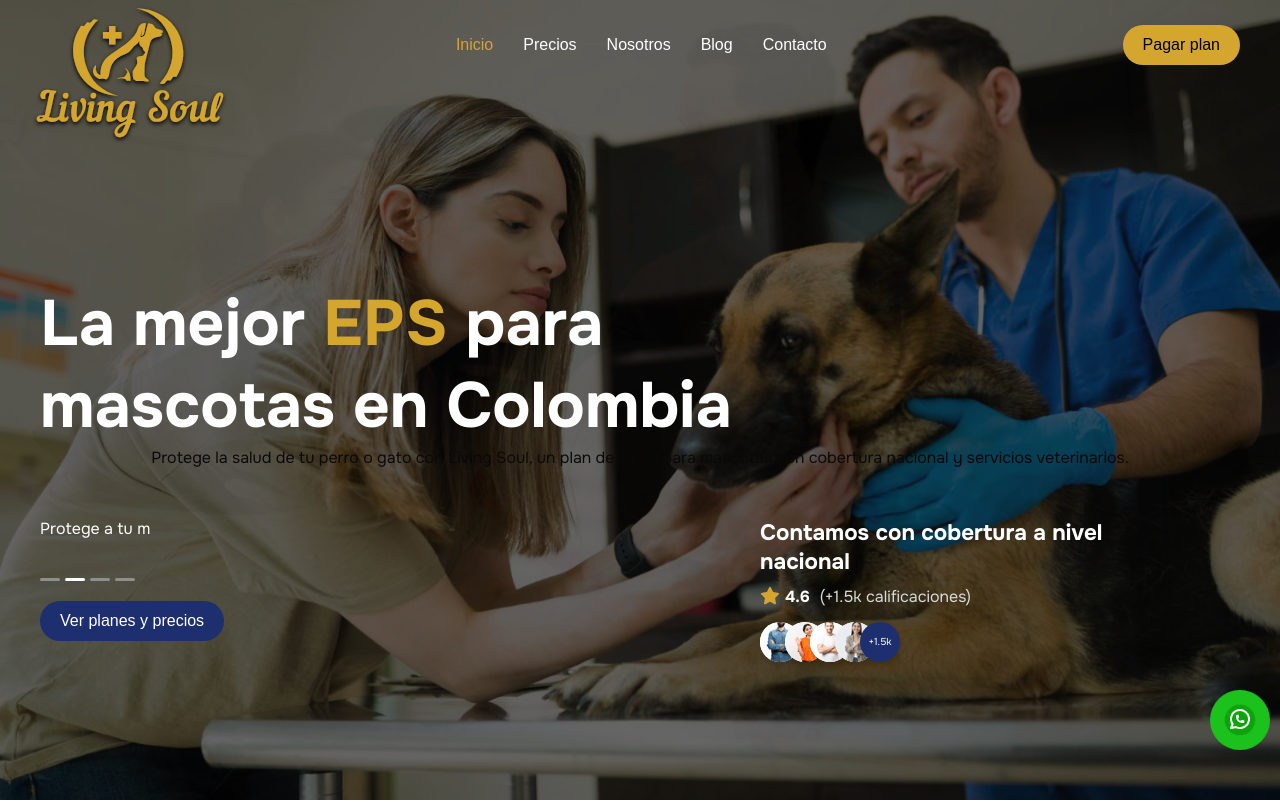
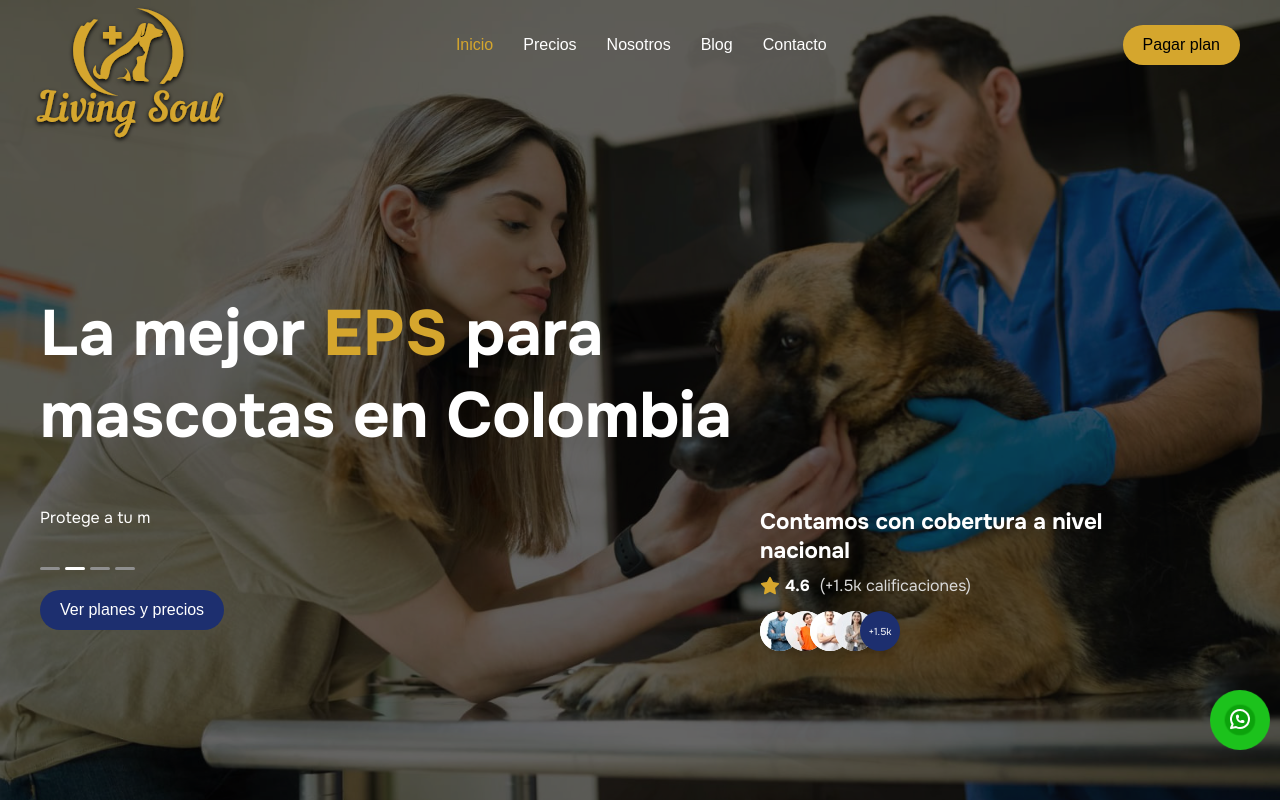
Before and after one commit to davey-x1/livingsouleps, a Next.js app: page / in a window 1280 px wide. Shown: the top 802 px of the page. Built offline with nearby package versions, Linux system fonts and the light colour scheme; no server answers.

Commit message:
DAPA-Fix: Se quita cambio de parrafo.

```diff
--- a/src/app/page.tsx
+++ b/src/app/page.tsx
@@ -20,10 +20,6 @@ export default function Home() {
         <div className={styles.titulo}>
           <h1>La mejor <span> EPS</span> para <br className={styles.spansco} /> mascotas en Colombia</h1>
         </div>
-        <p className={styles.texto}>
-          Protege la salud de tu perro o gato con Living Soul, un plan de salud
-          para mascotas con cobertura nacional y servicios veterinarios.
-        </p>
         <PageUno styles={styles} />
       </section>
       <ScrollSection id="planes" activeClass={styles.activeSectionDos} className={styles.seccion}>
```
